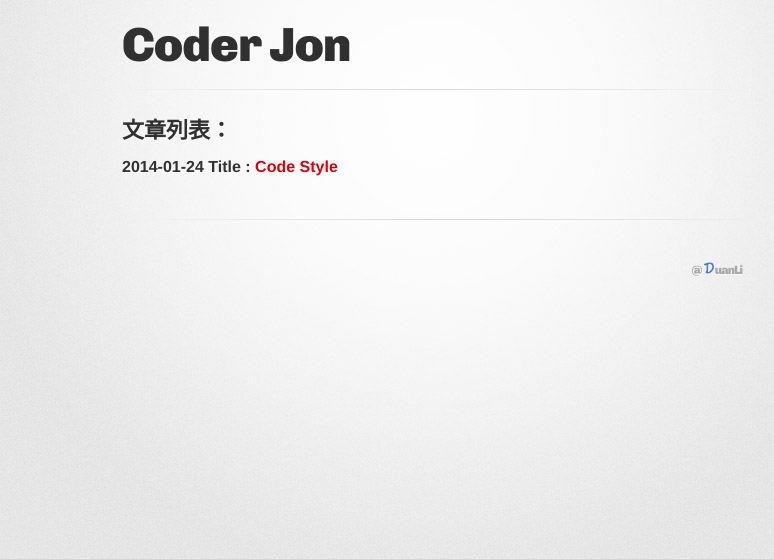
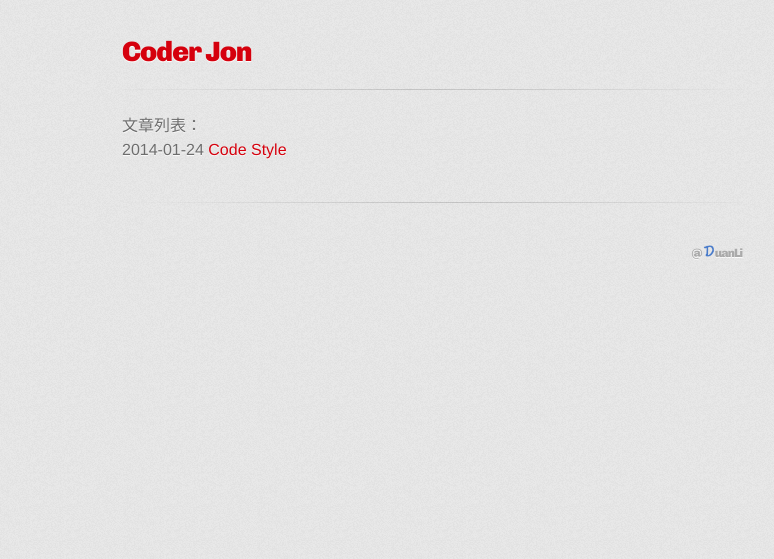
Before and after one commit to bifan/coderjon.github.io, a Jekyll site: the page built from index.html, in a window 1280 px wide. Shown: the top 559 px of the page, without its empty margins (208-982 px from the left). Built offline with Jekyll 4.4.1, drawn with Linux system fonts in a browser that asks for light colours; Markdown is read by kramdown in place of the engine named in the settings.

Commit message:
update style

```diff
--- a/_layouts/default.html
+++ b/_layouts/default.html
@@ -22,7 +22,7 @@
       <div class="inner">
 
         <header>
-          <a href="http://coderjon.net/" title="首页"><h1>Coder Jon</h1></a>
+          <h1><a href="http://coderjon.net/" class="home-link" title="首页">Coder Jon</a></h1>
         </header>
 <!--
         <section id="downloads" class="clearfix">
--- a/index.html
+++ b/index.html
@@ -2,9 +2,9 @@
 layout: default
 title: Home
 ---
-<h2>文章列表：</h2>
+<h4>文章列表：</h4>
 {% for post in site.posts %}
-<h4>{{ post.date | date:"%Y-%m-%d" }}  Title : <a href="{{ post.url }}">{{ post.title }}</a></h4>
+<h4> <span class="title-time">{{ post.date | date:"%Y-%m-%d" }}</span> <a href="{{ post.url }}">{{ post.title }}</a></h4>
 {% endfor %}
 
 <!--
--- a/stylesheets/d.css
+++ b/stylesheets/d.css
@@ -18,7 +18,10 @@
 	background-image: url('/favicon.ico');
 	background-size: 100% 100%;
 }
-
+.home-link{
+	font-size: 28px;
+	text-shadow: 0px 1px 1px white;
+}
 footer{
 	text-align: right;
 }
@@ -32,3 +35,8 @@ footer .duanli{
   font-weight: 900;
   src: local('Chivo Black'), local('Chivo-Black'), url(uOXSiKkEygwkvR4cgUzOz_esZW2xOQ-xsNqO47m55DA.woff) format('woff');
 }
+
+h4{
+	color: #6d6d6d;
+	font-weight: normal;
+}
--- a/stylesheets/stylesheet.css
+++ b/stylesheets/stylesheet.css
@@ -51,7 +51,7 @@ body {
   font-size: 1em;
   line-height: 1.5;
   background: #e7e7e7 url(../images/body-bg.png) 0 0 repeat;
-  font-family: 'Helvetica Neue', Helvetica, Arial, serif;
+  font-family: 'Helvetica Neue', Helvetica, Arial, Microsoft JhengHei, serif;
   text-shadow: 0 1px 0 rgba(255, 255, 255, 0.8);
   color: #6d6d6d;
 }
@@ -85,7 +85,7 @@ header h2 {
 }
 
 #container {
-  background: transparent url(../images/highlight-bg.jpg) 50% 0 no-repeat;
+  /*background: transparent url(../images/highlight-bg.jpg) 50% 0 no-repeat;*/
   min-height: 595px;
 }
 
```
